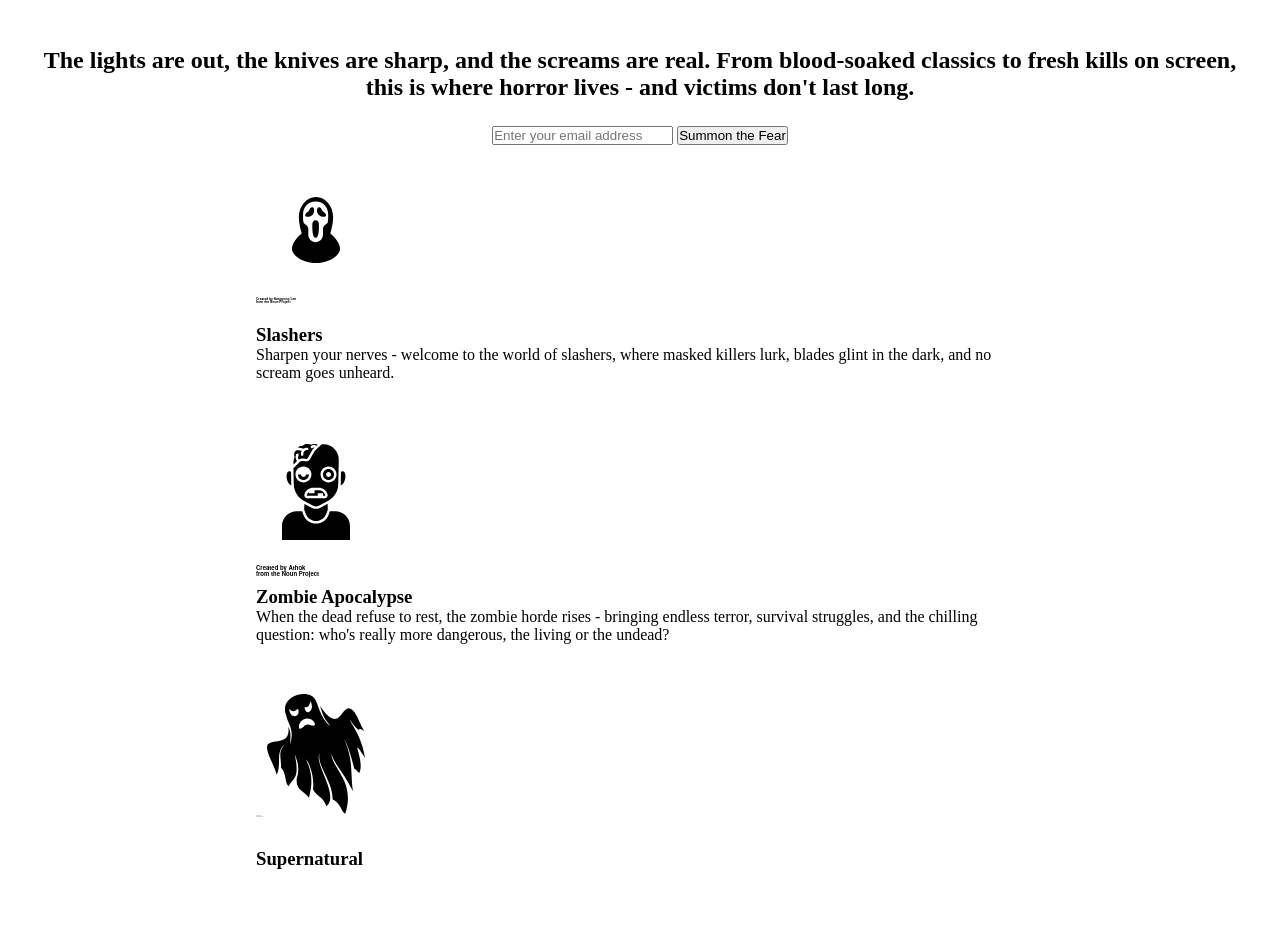
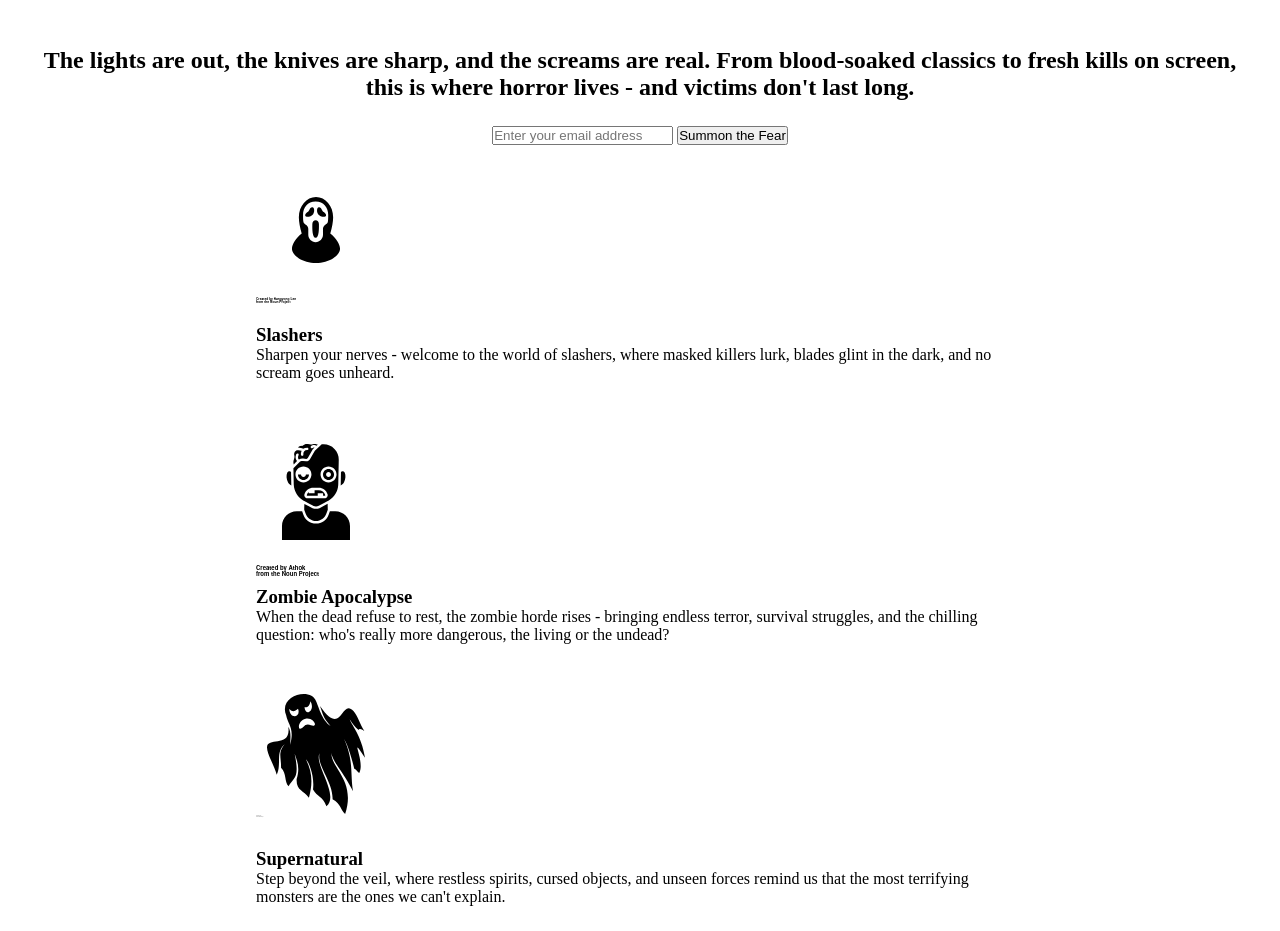
Before and after one commit to lengleman-spec/product-landing-page, a plain HTML site: page index.html in a window 1280 px wide. Shown: the part 107-1038 px from the top of the page. Before the commit the page ends 1002 px from the top, so only its background shows below. Drawn offline with Linux system fonts and the light colour scheme.

Commit message:
added final description to .genres

```diff
--- a/index.html
+++ b/index.html
@@ -73,6 +73,11 @@
       <div class="supernatural genre-wrapper">
         <img src="img/ghost-icon.svg" alt="supernatural" height="150px" />
         <h3>Supernatural</h3>
+        <p>
+          Step beyond the veil, where restless spirits, cursed objects, and
+          unseen forces remind us that the most terrifying monsters are the ones
+          we can't explain.
+        </p>
       </div>
     </section>
   </body>
```
